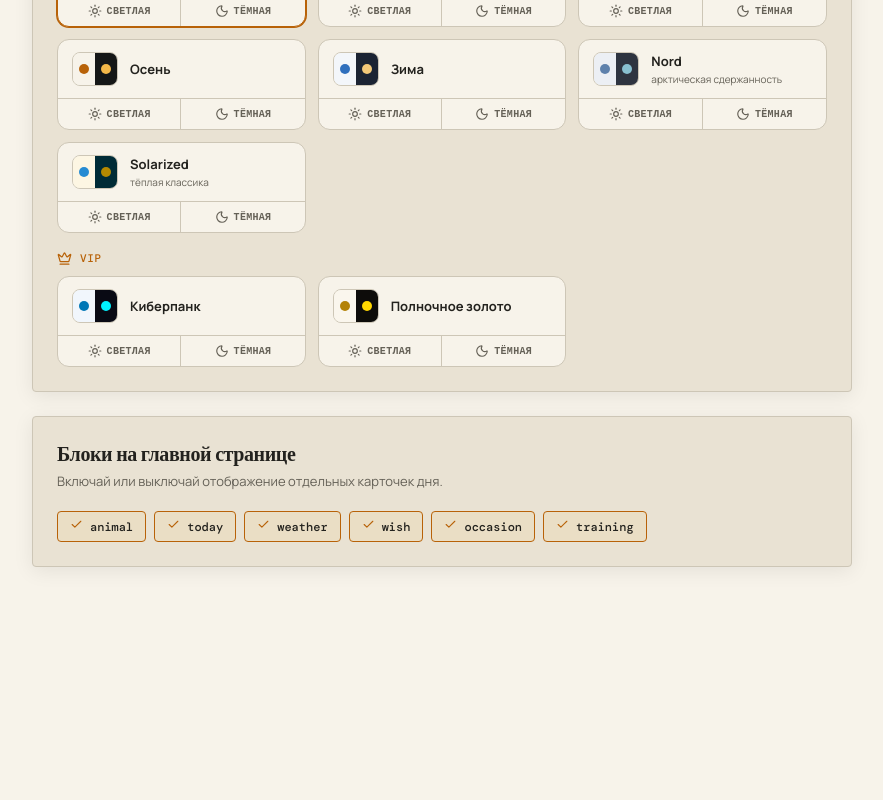
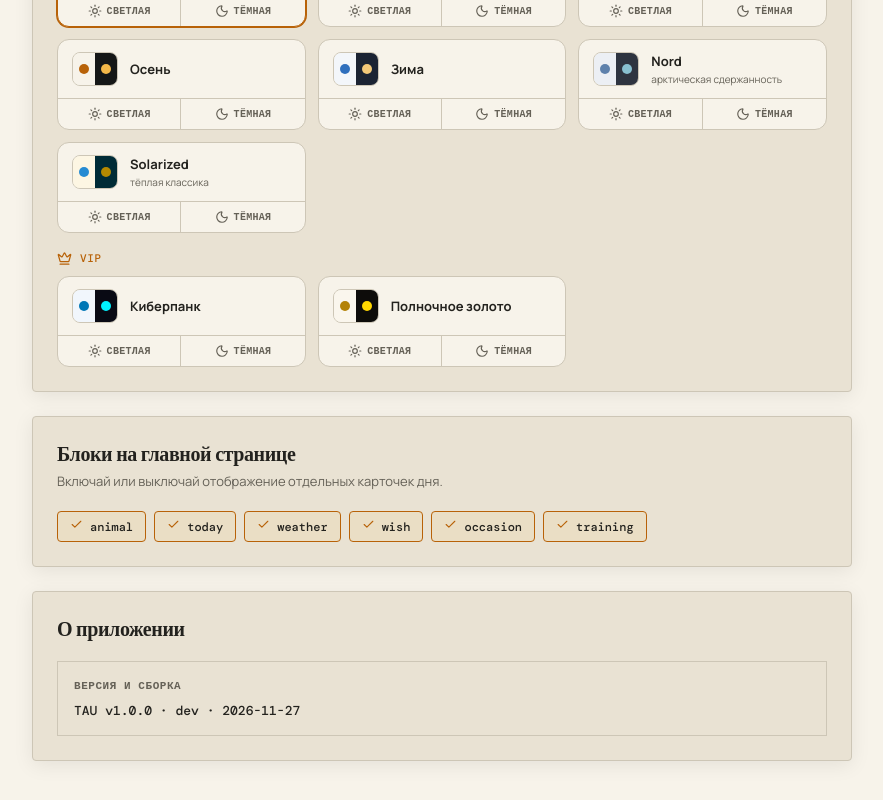
Before and after one commit to desmond333/my_world, a React (Vite) app: page /settings in a window 1280 px wide. Shown: the part 3722-4522 px from the top of the page, without its empty margins (198-1081 px from the left). Before the commit the page ends 4424 px from the top, so only its background shows below. Built offline with nearby package versions, Linux system fonts and the light colour scheme; no server answers.

Commit message:
refactor: show app version in settings instead of footer

```diff
--- a/src/lib/i18n/settings.ts
+++ b/src/lib/i18n/settings.ts
@@ -66,6 +66,8 @@ export const settings: Dictionary = {
     'settings.theme.solarizedHint': 'тёплая классика',
     'settings.theme.active': 'Активная тема',
     'settings.theme.vipNote': 'VIP-скины из магазина перекрывают палитру.',
+    'settings.about.title': 'О приложении',
+    'settings.about.version': 'Версия и сборка',
     'settings.theme.vip': 'VIP',
     'settings.theme.cyberpunk': 'Киберпанк',
     'settings.theme.midnightGold': 'Полночное золото',
@@ -165,6 +167,8 @@ export const settings: Dictionary = {
     'settings.theme.solarizedHint': 'warm classic',
     'settings.theme.active': 'Active theme',
     'settings.theme.vipNote': 'VIP shop skins override the palette.',
+    'settings.about.title': 'About',
+    'settings.about.version': 'Version & build',
     'settings.theme.vip': 'VIP',
     'settings.theme.cyberpunk': 'Cyberpunk',
     'settings.theme.midnightGold': 'Midnight Gold',
--- a/src/pages/SettingsPage/SettingsPage.css
+++ b/src/pages/SettingsPage/SettingsPage.css
@@ -721,3 +721,10 @@
   background: var(--panel);
   color: var(--accent);
 }
+
+.settings-about-value {
+  font:
+    600 13px 'DM Mono',
+    monospace;
+  color: var(--fg);
+}
--- a/src/pages/SettingsPage/SettingsPage.tsx
+++ b/src/pages/SettingsPage/SettingsPage.tsx
@@ -27,6 +27,9 @@ import { AppTopbar } from '../../widgets'
 import { cities, defaultBlocks, type ThemePaletteId } from '../../data'
 import { extraSections } from '../ExtraPage/sections'
 import {
+  APP_BUILT_AT,
+  APP_COMMIT,
+  APP_VERSION,
   clearTemporaryCache,
   downloadBackupFile,
   getStorageStats,
@@ -733,6 +736,21 @@ export const SettingsPage = () => {
             })}
           </div>
         </section>
+
+        <section className="settings-section">
+          <div className="settings-section-head">
+            <h2>{t('settings.about.title')}</h2>
+          </div>
+          <div className="settings-grid">
+            <Card className="settings-pref-card">
+              <span className="settings-pref-label">{t('settings.about.version')}</span>
+              <span className="settings-about-value">
+                TAU v{APP_VERSION} · {APP_COMMIT}
+                {APP_BUILT_AT ? ` · ${APP_BUILT_AT}` : ''}
+              </span>
+            </Card>
+          </div>
+        </section>
       </main>
     </div>
   )
--- a/src/widgets/Footer/Footer.css
+++ b/src/widgets/Footer/Footer.css
@@ -57,12 +57,3 @@ footer {
     padding: 10px 0;
   }
 }
-
-.footer-version {
-  color: var(--muted);
-  opacity: 0.65;
-  font:
-    500 10px 'DM Mono',
-    monospace;
-  white-space: nowrap;
-}
--- a/src/widgets/Footer/Footer.tsx
+++ b/src/widgets/Footer/Footer.tsx
@@ -1,5 +1,4 @@
 import type { ReactNode } from 'react'
-import { APP_BUILT_AT, APP_COMMIT, APP_VERSION } from '../../lib/version'
 import { CreatorNote } from './CreatorNote'
 import './Footer.css'
 
@@ -16,10 +15,6 @@ export const Footer = ({ leftText, note, children, className = '' }: FooterProps
       {leftText && <span>{leftText}</span>}
       {note && <span className="footer-note">{note}</span>}
       {children}
-      <span className="footer-version">
-        TAU v{APP_VERSION} · {APP_COMMIT}
-        {APP_BUILT_AT ? ` · ${APP_BUILT_AT}` : ''}
-      </span>
       <CreatorNote />
     </footer>
   )
```
Also changed, not shown: 1 other file (tests, documents, lock files or other folders).
